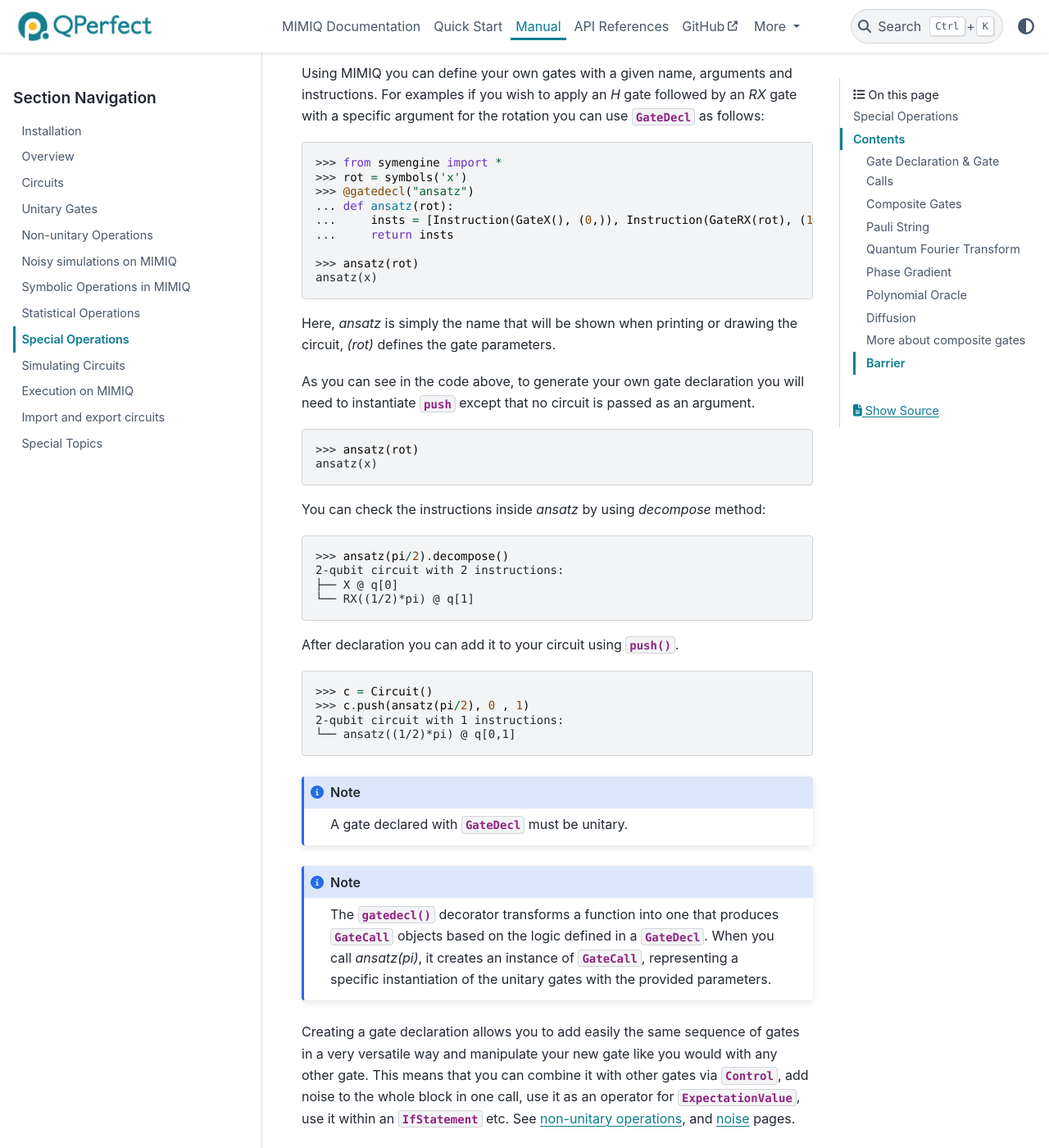
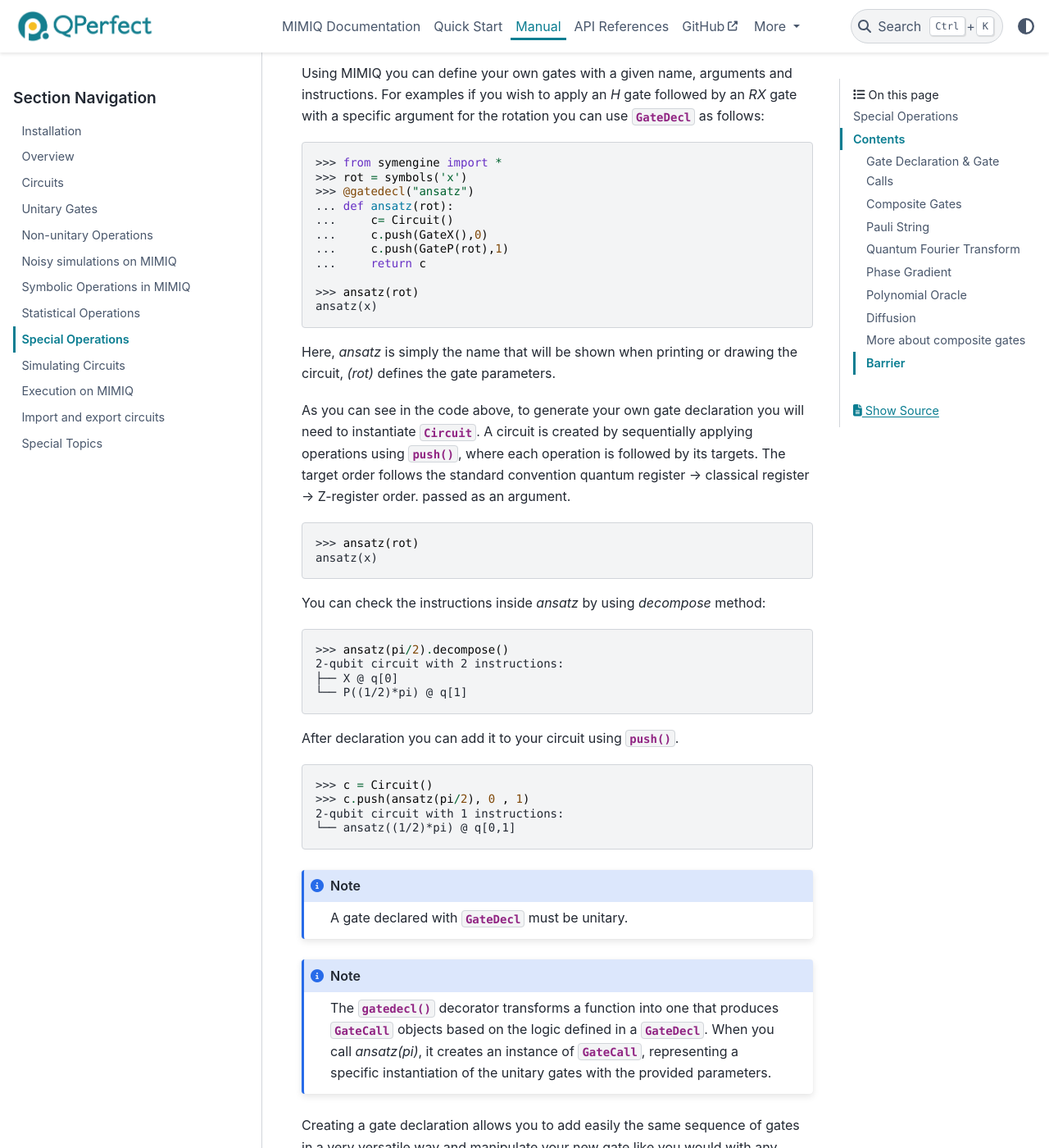
Before and after one commit to qperfect-io/mimiqcircuits-python, a Sphinx documentation site: the page built from docs/manual/special_ops.rst, in a window 1280 px wide and 1400 px high, scrolled down 717 px. Shown: the whole window at 82% size. Built offline with Sphinx 7.4.7 and the PyData theme 0.15.4, drawn with Linux system fonts in a browser that asks for light colours; some of the changed text lies outside the part shown.

```diff
--- a/docs/manual/special_ops.rst
+++ b/docs/manual/special_ops.rst
@@ -31,8 +31,10 @@ the rotation you can use :class:`~mimiqcircuits.gatedecl.GateDecl` as follows:
     >>> rot = symbols('x')
     >>> @gatedecl("ansatz")
     ... def ansatz(rot):
-    ...     insts = [Instruction(GateX(), (0,)), Instruction(GateRX(rot), (1,))]
-    ...     return insts
+    ...     c= Circuit()
+    ...     c.push(GateX(),0)
+    ...     c.push(GateP(rot),1)
+    ...     return c
 
     >>> ansatz(rot)
     ansatz(x)
@@ -41,10 +43,8 @@ Here, `ansatz` is simply the name that will be shown when printing or drawing
 the circuit, `(rot)` defines the gate parameters.
 
 As you can see in the code above, to generate your own gate declaration you will need to
-instantiate :class:`~mimiqcircuits.Instruction`s. Instructions are instantiated using one
-operation followed by a list of targets needed by the operation. The order of the target follows the usual
-quantum register -> classical register -> Z-register order. Basically, it works the same
-way as :meth:`~mimiqcircuits.Circuit.push` except that no circuit is
+instantiate :class:`~mimiqcircuits.Circuit`. A circuit is created by sequentially applying operations using :meth:`~mimiqcircuits.Circuit.push`,
+where each operation is followed by its targets. The target order follows the standard convention quantum register -> classical register -> Z-register order.
 passed as an argument.
 
 .. doctest::
@@ -60,7 +60,7 @@ You can check the instructions inside `ansatz` by using `decompose` method:
     >>> ansatz(pi/2).decompose()
     2-qubit circuit with 2 instructions:
     ├── X @ q[0]
-    └── RX((1/2)*pi) @ q[1]
+    └── P((1/2)*pi) @ q[1]
     <BLANKLINE>
 
 
--- a/pyproject.toml
+++ b/pyproject.toml
@@ -1,6 +1,6 @@
 [project]
 name = "mimiqcircuits"
-version = "0.16.0"
+version = "0.17.1"
 description = "User API for MIMIQ by QPerfect. Build quantum circuits, schedule remote simulations, and explore simulation results."
 authors = [{ name = "Guido Masella", email = "guido.masella@qperfect.io" }]
 readme = "README.md"
--- a/src/mimiqcircuits/__version__.py
+++ b/src/mimiqcircuits/__version__.py
@@ -1 +1 @@
-__version__ = "0.16.0"
+__version__ = "0.17.1"
```
Also changed, not shown: README.md (+25 -21 lines), 4 other files.
